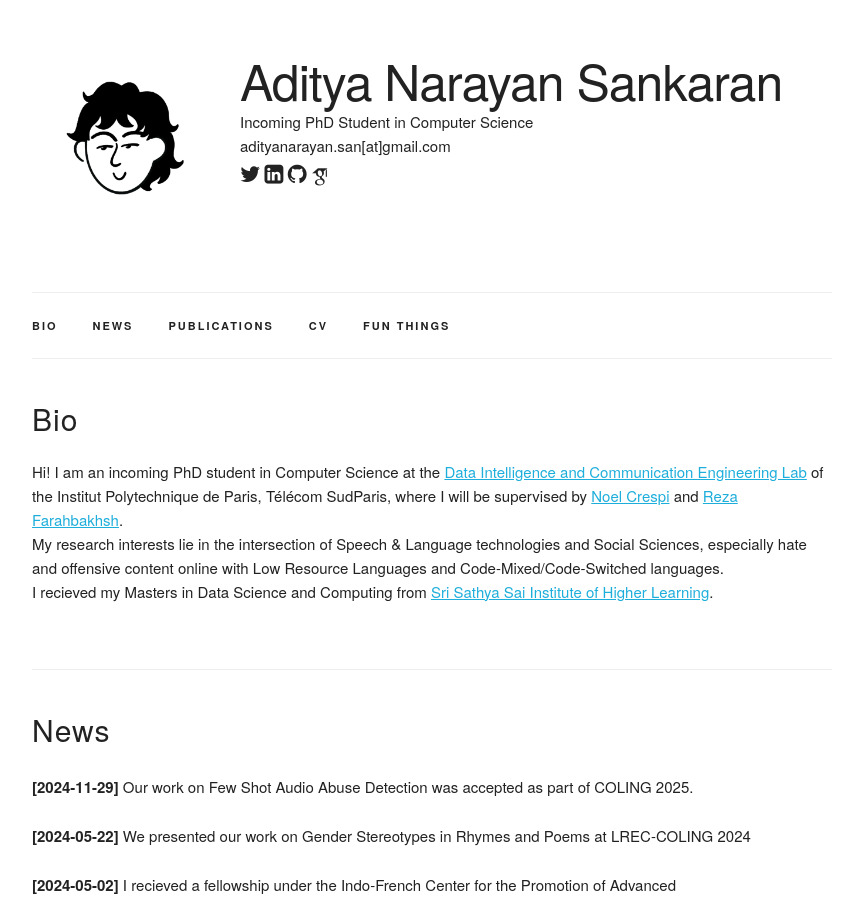
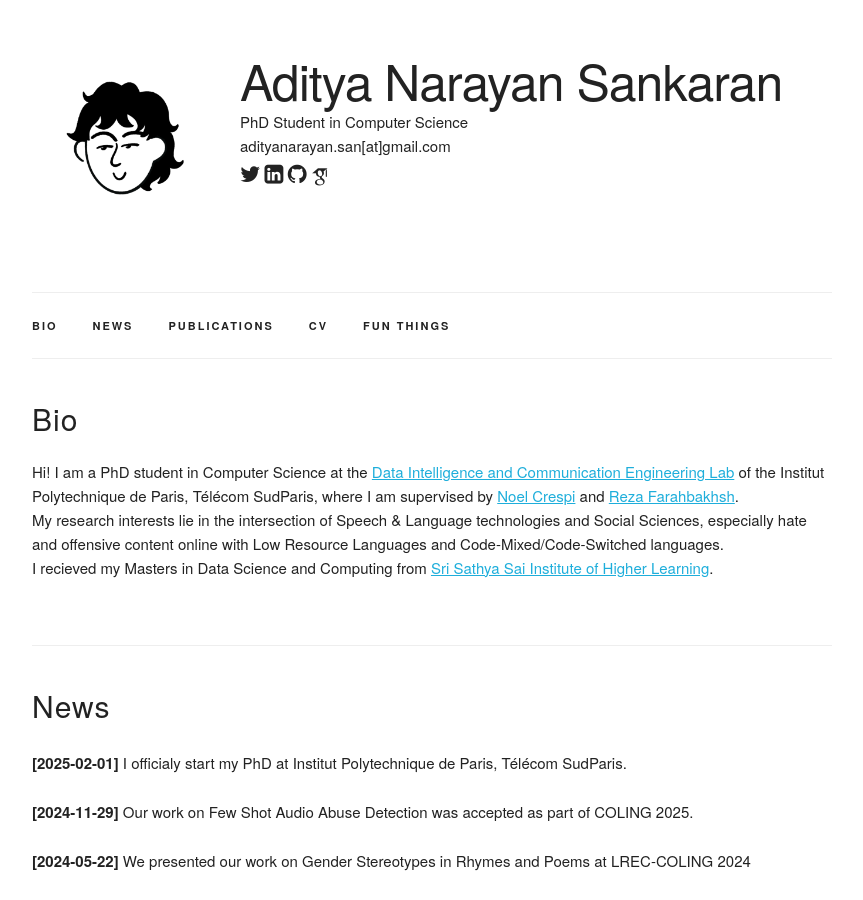
Before and after one commit to callmesanfornow/callmesanfornow.github.io, a Jekyll site: the page built from index.html, in a window 1280 px wide and 900 px high. Shown: the whole window, without its empty margins (208-1071 px from the left). Built offline with Jekyll 4.4.1, drawn with Linux system fonts in a browser that asks for light colours; some web fonts are replaced; some of the changed text lies outside the part shown.

Commit message:
Life Updates

```diff
--- a/_data/main_info.yaml
+++ b/_data/main_info.yaml
@@ -1,5 +1,5 @@
 name: "Aditya Narayan Sankaran"
-title: "Incoming PhD Student in Computer Science"
+title: "PhD Student in Computer Science"
 email: "adityanarayan.san[at]gmail.com"
 profile_pic: "/assets/profile-pics/profile_pic.png"
 twitter: "https://x.com/areyounuts_san"
--- a/index.html
+++ b/index.html
@@ -6,7 +6,7 @@ title: Home
 <div class="docs-section" id="bio">
   <h4>Bio</h4>
   <p>
-    Hi! I am an incoming PhD student in Computer Science at the <a href="https://dice.wp.telecom-sudparis.eu" target="_blank">Data Intelligence and Communication Engineering Lab</a> of the Institut Polytechnique de Paris, Télécom SudParis, where I will be supervised by <a href="https://noelcrespi.wp.telecom-sudparis.eu" target="_blank">Noel Crespi</a> and <a href="https://scholar.google.com/citations?user=HukBnBlWTE0C&hl=en" target="_blank">Reza Farahbakhsh</a>.
+    Hi! I am a PhD student in Computer Science at the <a href="https://dice.wp.telecom-sudparis.eu" target="_blank">Data Intelligence and Communication Engineering Lab</a> of the Institut Polytechnique de Paris, Télécom SudParis, where I am supervised by <a href="https://noelcrespi.wp.telecom-sudparis.eu" target="_blank">Noel Crespi</a> and <a href="https://scholar.google.com/citations?user=HukBnBlWTE0C&hl=en" target="_blank">Reza Farahbakhsh</a>.
     <br/> My research interests lie in the intersection of Speech & Language technologies and Social Sciences, especially hate and offensive content online with Low Resource Languages and Code-Mixed/Code-Switched languages.
     <br/>I recieved my Masters in Data Science and Computing from <a href="https://www.sssihl.edu.in/" target="_blank">Sri Sathya Sai Institute of Higher Learning</a>.
     <!-- <br/>My Masters Thesis was supervised by <a href="https://scholar.google.co.in/citations?user=IahaV5wAAAAJ&hl=en" target="_blank">Dr Sampath Lonka</a>.
@@ -22,6 +22,9 @@ title: Home
 <div class="docs-section" id="news">
   <h4>News</h4>
   <p>
+    <p>
+      <b>[2025-02-01]</b> I officialy start my PhD at Institut Polytechnique de Paris, Télécom SudParis.
+    </p>
 
     <p>
       <b>[2024-11-29]</b> Our work on Few Shot Audio Abuse Detection was accepted as part of COLING 2025.
```
Also changed, not shown: _data/experience.yaml (+5 -5 lines).
